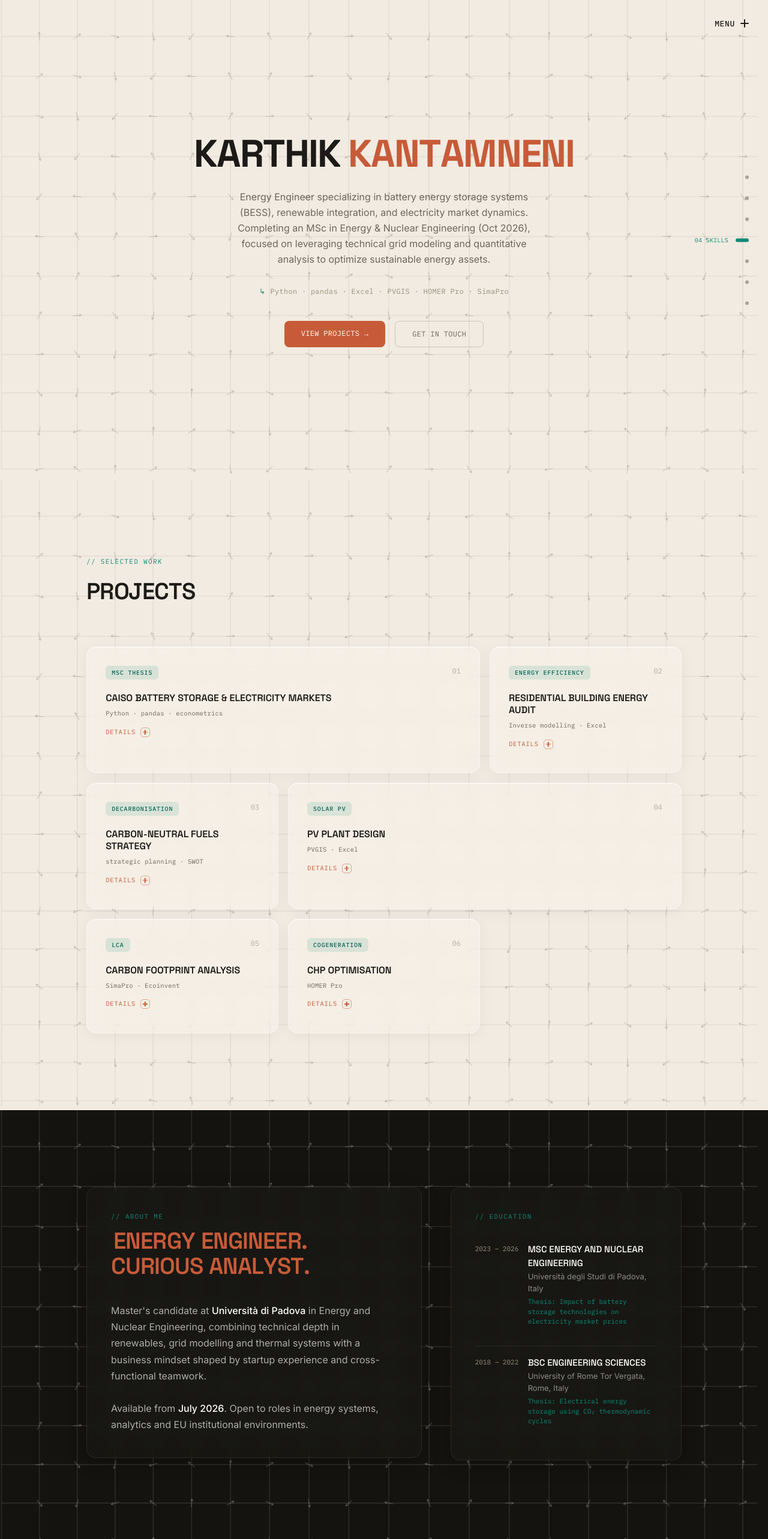
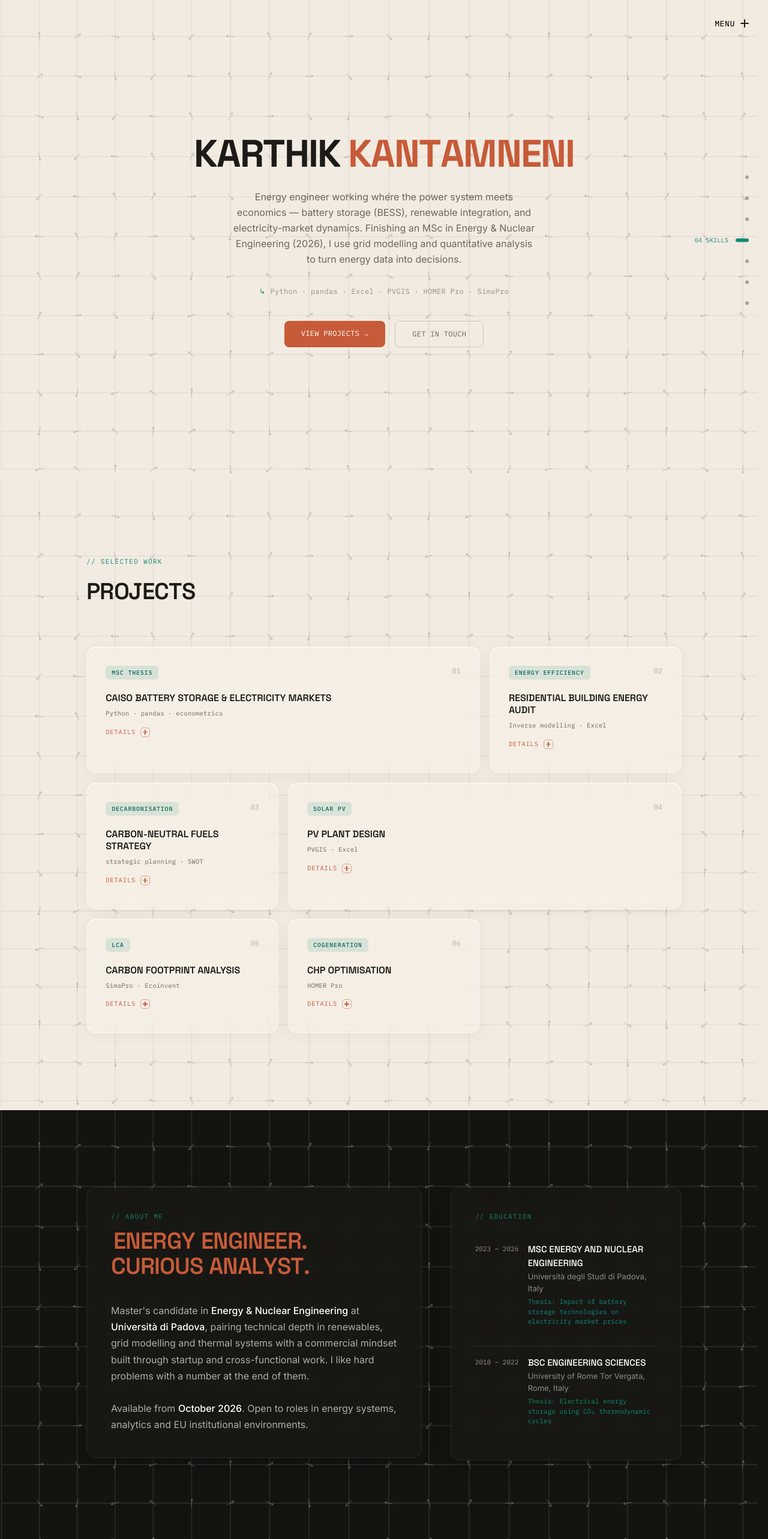
Before and after one commit to karthik25-Hub/PORTFOLIO-WEBSITE, a React (Vite) app: page / in a window 1280 px wide. Shown: the top 2566 px of the page at 60% size. Built offline with nearby package versions, Linux system fonts and the light colour scheme.

Commit message:
content: update portfolio text contents and SEO metadata

```diff
--- a/index.html
+++ b/index.html
@@ -4,7 +4,8 @@
     <meta charset="UTF-8" />
     <link rel="icon" type="image/svg+xml" href="/favicon.svg" />
     <meta name="viewport" content="width=device-width, initial-scale=1.0" />
-    <title>Karthik Kantamneni — Energy Engineering</title>
+    <title>Karthik Kantamneni — Energy Engineer | Renewables, Storage & Markets</title>
+    <meta name="description" content="Energy engineer specialising in battery storage, renewables and electricity markets. MSc Energy & Nuclear Engineering. Python · data analysis · energy economics." />
     <link rel="preconnect" href="https://fonts.googleapis.com" />
     <link rel="preconnect" href="https://fonts.gstatic.com" crossorigin />
     <link href="https://fonts.googleapis.com/css2?family=Space+Grotesk:wght@400;500;600;700&family=Inter:wght@400;500&family=IBM+Plex+Mono:wght@400;500&display=swap" rel="stylesheet" />
--- a/src/components/AboutMe.jsx
+++ b/src/components/AboutMe.jsx
@@ -45,9 +45,9 @@ export default function AboutMe() {
             </SectionTitle>
             <Reveal delay={0.12}>
               <p className="font-sans text-[15px] md:text-[16px] leading-[1.7] text-[rgba(255,255,255,0.65)] max-w-xl">
-                Master's candidate at <strong className="text-white font-medium">Università di Padova</strong> in Energy and Nuclear Engineering, combining technical depth in renewables, grid modelling and thermal systems with a business mindset shaped by startup experience and cross-functional teamwork.
+                Master's candidate in <strong className="text-white font-medium">Energy & Nuclear Engineering</strong> at <strong className="text-white font-medium">Università di Padova</strong>, pairing technical depth in renewables, grid modelling and thermal systems with a commercial mindset built through startup and cross-functional work. I like hard problems with a number at the end of them.
                 <br /><br />
-                Available from <strong className="text-white font-medium">July 2026</strong>. Open to roles in energy systems, analytics and EU institutional environments.
+                Available from <strong className="text-white font-medium">October 2026</strong>. Open to roles in energy systems, analytics and EU institutional environments.
               </p>
             </Reveal>
           </div>
--- a/src/components/Contact.jsx
+++ b/src/components/Contact.jsx
@@ -119,7 +119,7 @@ export default function Contact() {
             </h2>
             <Reveal delay={0.35}>
               <p className="font-sans text-[15px] md:text-[16px] leading-relaxed max-w-md" style={{ color: 'rgba(255,255,255,0.45)' }}>
-                Open to internships, analyst roles and EU institutional opportunities from July 2026.
+                Open to energy and analytics roles across the EU from October 2026. Let's talk.
               </p>
             </Reveal>
           </div>
--- a/src/data.js
+++ b/src/data.js
@@ -5,7 +5,7 @@ export const person = {
   "role": "MSc Energy Engineering student, University of Padova",
   "location": "Padua, Italy",
   "tagline": "Designing the systems behind clean power.",
-  "pitch": "Energy Engineer specializing in battery energy storage systems (BESS), renewable integration, and electricity market dynamics. Completing an MSc in Energy & Nuclear Engineering (Oct 2026), focused on leveraging technical grid modeling and quantitative analysis to optimize sustainable energy assets.",
+  "pitch": "Energy engineer working where the power system meets economics — battery storage (BESS), renewable integration, and electricity-market dynamics. Finishing an MSc in Energy & Nuclear Engineering (2026), I use grid modelling and quantitative analysis to turn energy data into decisions.",
   "tools": [
     "Python",
     "pandas",
@@ -14,7 +14,7 @@ export const person = {
     "HOMER Pro",
     "SimaPro"
   ],
-  "available": "July 2026",
+  "available": "October 2026",
   "email": "karthik29.work@gmail.com",
   "linkedin": "https://www.linkedin.com/in/karthik-kantamneni-0a318b296",
   "linkedinHandle": "karthik-kantamneni-0a318b296",
@@ -28,7 +28,7 @@ export const projects = [
     "title": "CAISO battery storage & electricity markets",
     "accomplished": "Identified three causal price channels for CAISO wholesale electricity prices.",
     "impact": "Ancillary-service price collapse (RegUp −64%, Spin −82%) and scarcity elimination (>$500/MWh spikes: 620 → 28).",
-    "action": "Conducted econometric panel regressions on California's 2–13 GW battery buildout.",
+    "action": "Ran econometric panel regressions across California's 2–13 GW battery build-out (CAISO data).",
     "tags": [
       "Python",
       "pandas",
@@ -40,7 +40,7 @@ export const projects = [
     "num": "02",
     "title": "Residential building energy audit",
     "accomplished": "Modelled and reduced energy consumption in a residential building.",
-    "impact": "Proposed interventions with quantified KPIs and verified ROI analysis.",
+    "impact": "Identified energy-saving interventions with quantified KPIs and verified ROI.",
     "action": "Validated model against actual utility bills using inverse methods.",
     "tags": [
       "Inverse modelling",
@@ -75,7 +75,7 @@ export const projects = [
   {
     "num": "05",
     "title": "Carbon footprint analysis",
-    "accomplished": "Modelled commute emissions and environmental impact.",
+    "accomplished": "Quantified commute emissions across a full life-cycle.",
     "impact": "Completed full lifecycle assessment (LCA) per IPCC 2021 and ReCiPe 2016 methods.",
     "action": "Performed simulation runs in SimaPro with Ecoinvent data.",
     "tags": [
@@ -103,8 +103,8 @@ export const experience = [
     "role": "Team Member (Student Startup)",
     "company": "BURFUR",
     "location": "Padua, Italy",
-    "accomplished": "Designed business and product models for a student-led startup.",
-    "impact": "Mentors and judges pitched with verified financial estimates and dynamic pricing approaches.",
+    "accomplished": "Built the business and product model for a student-led startup.",
+    "impact": "Pitched to mentors and judges, backed by financial estimates and a dynamic pricing model.",
     "action": "Conducted financial modeling, pricing estimations, and pitch preparation",
     "color": "clay"
   },
@@ -114,7 +114,7 @@ export const experience = [
     "company": "LENOCC",
     "location": "Padua, Italy",
     "accomplished": "Coordinated procurement and supplier communication for eyewear sourcing.",
-    "impact": "Delivered supplier comparison matrices and cost analysis for the European market.",
+    "impact": "Produced supplier-comparison matrices and cost analysis for the European market.",
     "action": "Managed manufacturer specs and logistics with Asian suppliers",
     "color": "teal"
   },
@@ -123,7 +123,7 @@ export const experience = [
     "role": "Engineering for New Energy (Virtual)",
     "company": "APA Group",
     "location": "Remote",
-    "accomplished": "Designed PV and battery safety layouts.",
+    "accomplished": "Designed PV and battery-storage safety layouts.",
     "impact": "Completed comprehensive Basis of Design documentation.",
     "action": "Simulated engineering workflows and layouts",
     "color": "faint"
@@ -144,7 +144,7 @@ export const experience = [
     "company": "Siemens Mobility",
     "location": "Remote",
     "accomplished": "Managed simulated light-rail budgets.",
-    "impact": "Established WBS, KPIs, and EAC forecasting on a 100M+ scale.",
+    "impact": "Built WBS, KPIs and EAC forecasting on a €100M+ project.",
     "action": "Directed stakeholder reporting and budgeting",
     "color": "faint"
   }
@@ -201,7 +201,6 @@ export const skills = {
     "photovoltaic system design",
     "carbon footprint analysis",
     "thermodynamics",
-    "power systems",
     "heat transfer"
   ],
   "tools": [
```
Also changed, not shown: 1 other file (tests, documents, lock files or other folders).
